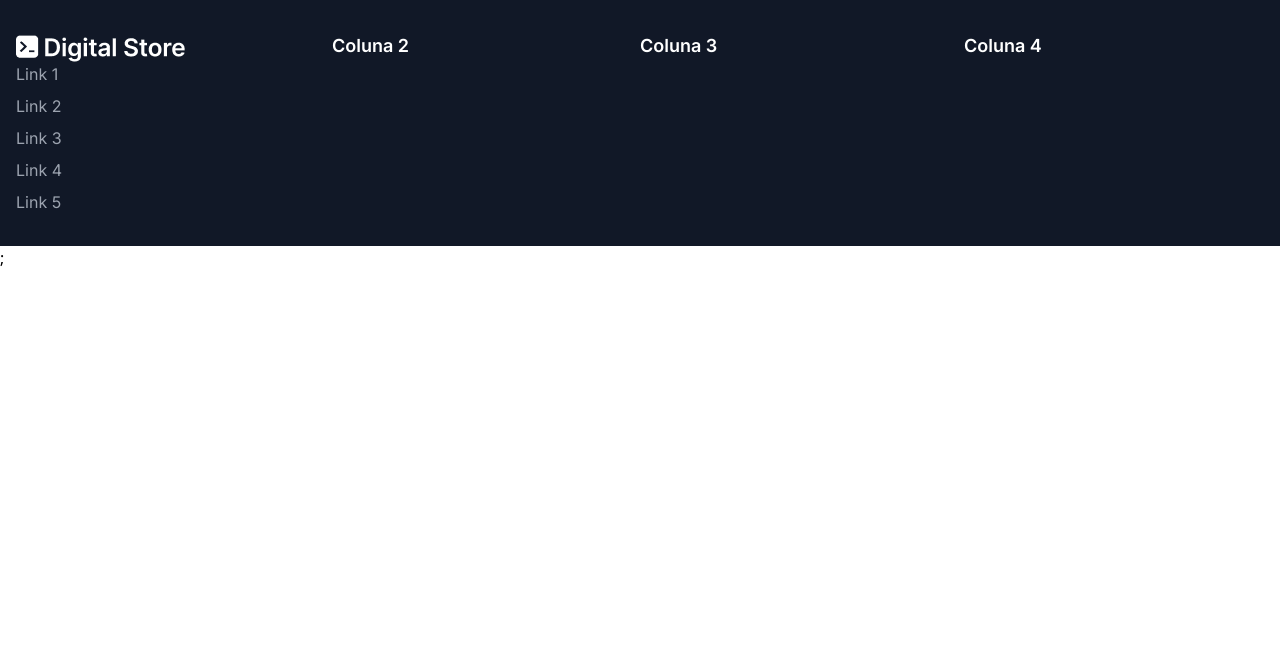
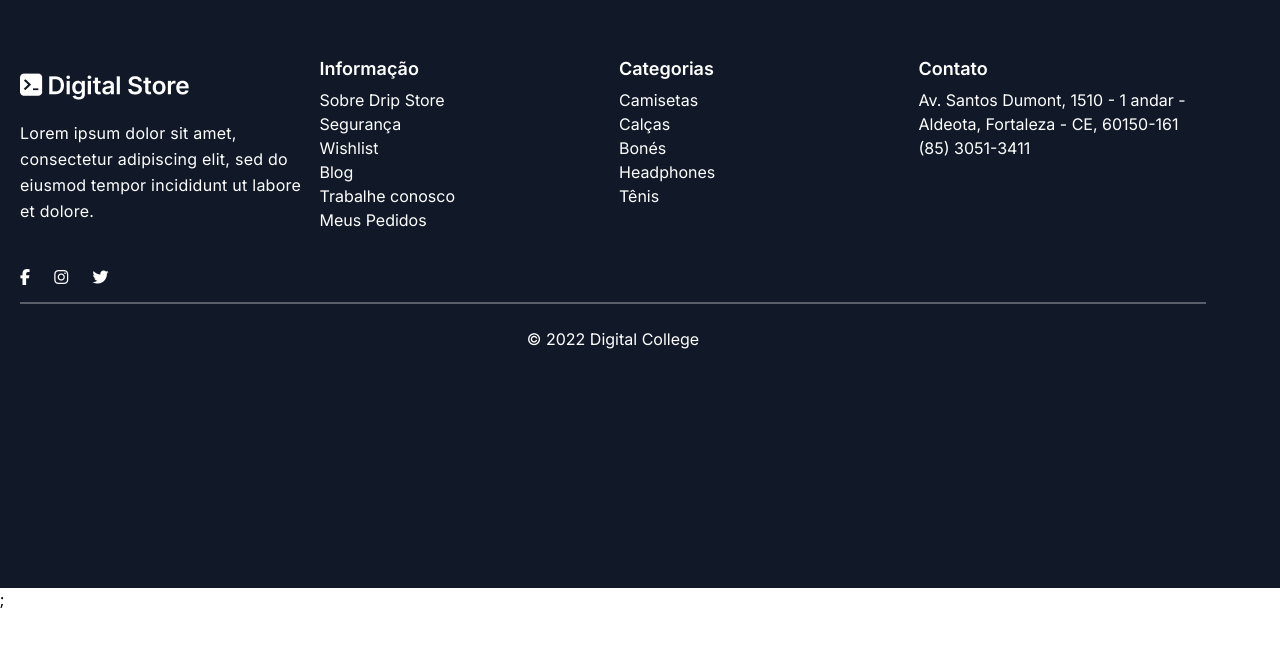
Before and after one commit to flaviare1s/dripstore-fs-06-sul, a React (Vite) app: page / in a window 1280 px wide. Shown: the top 646 px of the page. Built offline with nearby package versions, Linux system fonts and the light colour scheme.

Commit message:
Desenvolvimento dos estilos do footer

```diff
--- a/index.html
+++ b/index.html
@@ -7,6 +7,8 @@
     <link rel="preconnect" href="https://fonts.gstatic.com" crossorigin>
     <link href="https://fonts.googleapis.com/css2?family=Inter:wght@100..900&display=swap" rel="stylesheet">
 
+    <script src="https://kit.fontawesome.com/c78e85199e.js" crossorigin="anonymous"></script>
+
     <meta name="viewport" content="width=device-width, initial-scale=1.0" />
     <title>Dripstore</title>
   </head>
--- a/src/components/Footer.jsx
+++ b/src/components/Footer.jsx
@@ -5,48 +5,55 @@ export function Footer() {
 
     return (
         <footer className="bg-gray-900 font-Inter text-white">
-        <div className="container mx-auto py-8 px-4">
-          <div className="grid grid-cols-1 md:grid-cols-4 gap-4">
+        <div className="m-auto pl-5 pr-[74px] pt-[50px] pb-[46px] grid grid-cols-2 grid-rows-3 md:grid-cols-4 md:grid-rows-2 gap-3">
+
             {/* Coluna 1 */}
-            <div className="mb-4 md:mb-0">
-              <img src="logo.png" alt="Logo da Digital College" />
-              <ul>
-                <li className="mb-2">
-                  <a href="#" className="text-gray-400 hover:text-white">Link 1</a>
-                </li>
-                <li className="mb-2">
-                  <a href="#" className="text-gray-400 hover:text-white">Link 2</a>
-                </li>
-                <li className="mb-2">
-                  <a href="#" className="text-gray-400 hover:text-white">Link 3</a>
-                </li>
-                <li className="mb-2">
-                  <a href="#" className="text-gray-400 hover:text-white">Link 4</a>
-                </li>
-                <li>
-                  <a href="#" className="text-gray-400 hover:text-white">Link 5</a>
-                </li>
+            <div className="col-span-2 md:col-span-1 font-medium text-sm md:font-normal md:text-base leading-[22px] md:leading-[26px] tracking-[.25px]">
+              <img className="py-5" src="logo.png" alt="Logo da Digital College" />
+              <p>Lorem ipsum dolor sit amet, consectetur adipiscing elit, sed do eiusmod tempor incididunt ut labore et dolore.</p>
+              <div className="flex gap-6 pt-5 md:pt-10">
+                <a href="#"><i class="fa-brands fa-facebook-f"></i></a>
+                <a href="#"><i class="fa-brands fa-instagram"></i></a>
+                <a href="#"><i class="fa-brands fa-twitter"></i></a>
+              </div>
+            </div>
+
+            {/* Coluna 2 */}
+            <div className="col-span-1">
+              <h2 className="text-lg font-semibold leading-[22px] md:leading-[38px]">Informação</h2>
+              <ul className="flex flex-col">
+                <a href="#">Sobre Drip Store</a>
+                <a href="#">Segurança</a>
+                <a href="#">Wishlist</a>
+                <a href="#">Blog</a>
+                <a href="#">Trabalhe conosco</a>
+                <a href="#">Meus Pedidos</a>
               </ul>
             </div>
 
-            {/* Coluna 2 e 3 */}
-            <div className="mb-4 md:mb-0 md:col-span-2 md:flex md:justify-between">
-              <div className="mb-4 md:mb-0 md:w-1/2">
-                <h2 className="text-white text-lg font-semibold mb-2">Coluna 2</h2>
-                {/* Links */}
-              </div>
-              <div className="md:w-1/2">
-                <h2 className="text-white text-lg font-semibold mb-2">Coluna 3</h2>
-                {/* Links */}
-              </div>
+            {/* Coluna 3 */}
+            <div className="col-span-1">
+            <h2 className="text-lg font-semibold leading-[22px] md:leading-[38px]">Categorias</h2>
+              <ul className="flex flex-col">
+                <a href="#">Camisetas</a>
+                <a href="#">Calças</a>
+                <a href="#">Bonés</a>
+                <a href="#">Headphones</a>
+                <a href="#">Tênis</a>
+              </ul>
             </div>
 
             {/* Coluna 4 */}
-            <div className="mb-4 md:mb-0">
-              <h2 className="text-white text-lg font-semibold mb-2">Coluna 4</h2>
-              {/* Links */}
+            <div className="col-span-2 md:col-span-1">
+              <h2 className="text-lg font-semibold leading-[22px] md:leading-[38px]">Contato</h2>
+              <p>Av. Santos Dumont, 1510 - 1 andar - Aldeota, Fortaleza - CE, 60150-161</p>
+              <p>(85) 3051-3411</p>
             </div>
-          </div>
+
+            {/* Linha 2 desktop */}
+            <div className="col-span-2 md:col-span-4 border-t-2 border-white border-opacity-30 pt-[23px]">
+              <p className="text-center">© 2022 Digital College</p>
+            </div>
         </div>
       </footer>
     )
```
